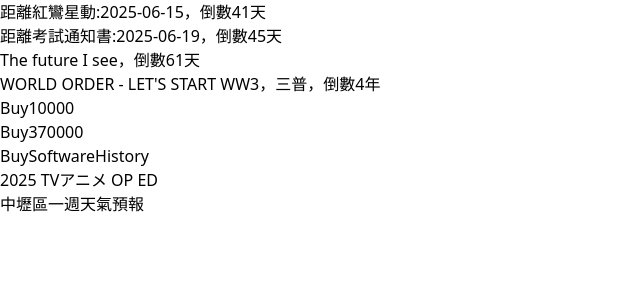
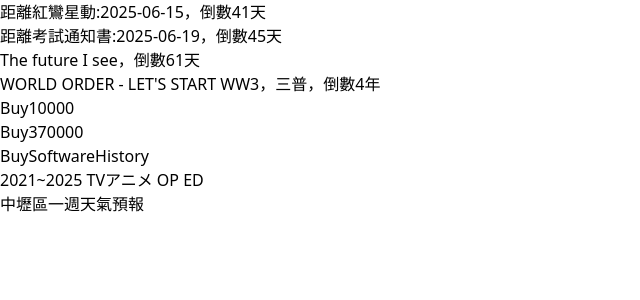
Before and after one commit to goldshoot0720/mysv, a SvelteKit app: page / in a window 1280 px wide. Shown: the top 300 px of the page, without its empty margins (0-640 px from the left). Built offline with nearby package versions, Linux system fonts and the light colour scheme.

Commit message:
mysv init 001 tv anime

```diff
--- a/src/routes/+page.svelte
+++ b/src/routes/+page.svelte
@@ -24,7 +24,7 @@ WORLD ORDER - LET'S START WW3，三普，倒數{Math.abs(Math.ceil((new Date()-n
 <br/>
 <button class="hover:text-blue-500" onclick={() => { showBuySoftwareHistory = !showBuySoftwareHistory; }}>BuySoftwareHistory</button>
 <br/>
-<button class="hover:text-blue-500" onclick={() => { showAnimeOPED = !showAnimeOPED; }}>2025 TVアニメ OP ED</button>
+<button class="hover:text-blue-500" onclick={() => { showAnimeOPED = !showAnimeOPED; }}>2021~2025 TVアニメ OP ED</button>
 <br/>
 <button class="hover:text-blue-500" onclick={() => { showWeartherWeek = !showWeartherWeek; }}>中壢區一週天氣預報</button>
 <br/>
```
